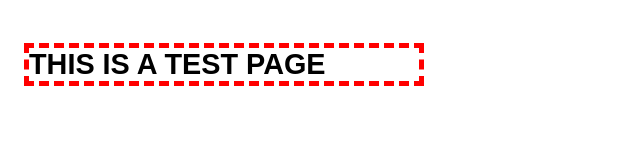
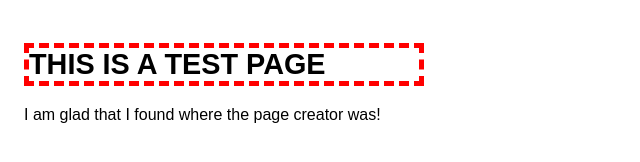
Before and after one commit to ahhendela/A07, a plain HTML site: page testpage.html in a window 1280 px wide. Shown: the whole page, without its empty margins (0-640 px from the left). Drawn offline with Linux system fonts and the light colour scheme.

Commit message:
Added line for new page

```diff
--- a/testpage.html
+++ b/testpage.html
@@ -7,5 +7,6 @@
 </head>
 <body>
   <h1> THIS IS A TEST PAGE</h1>
+<p>I am glad that I found where the page creator was!</p>
 </body>
 </html>
```
